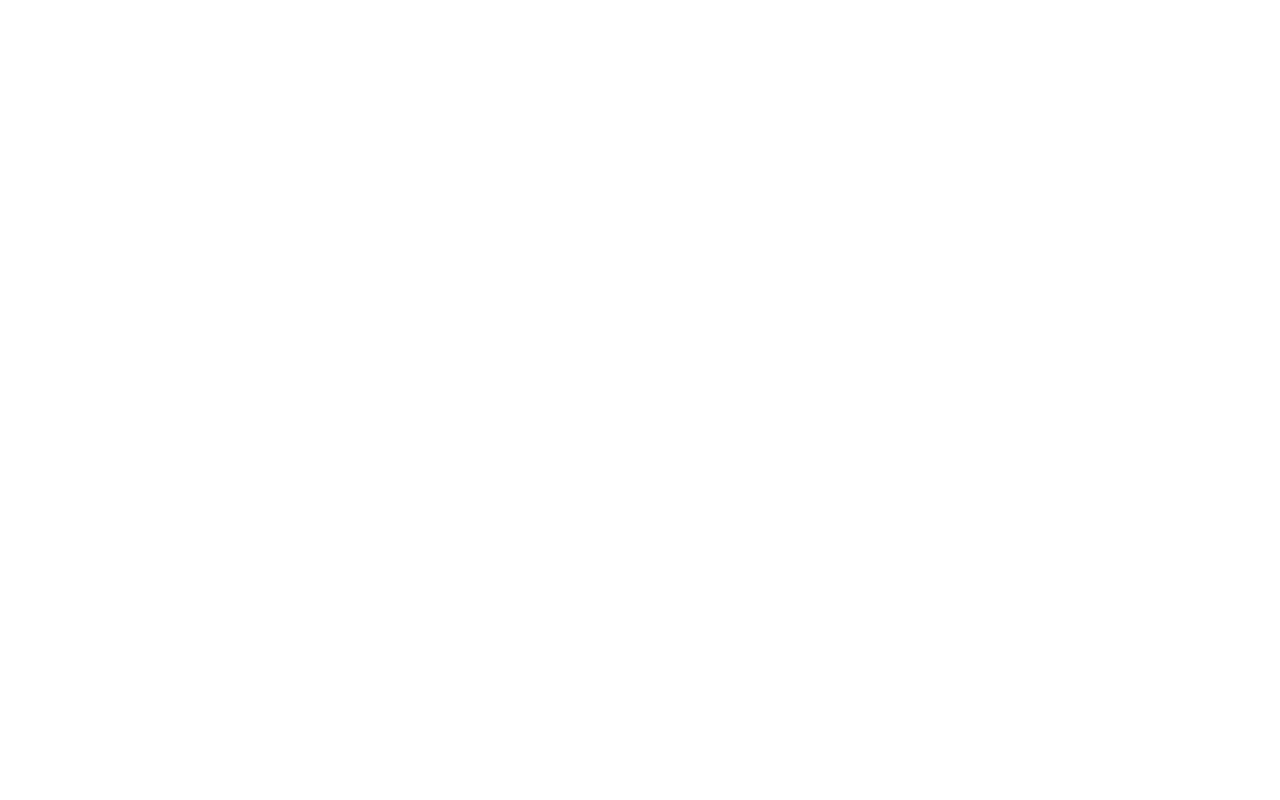
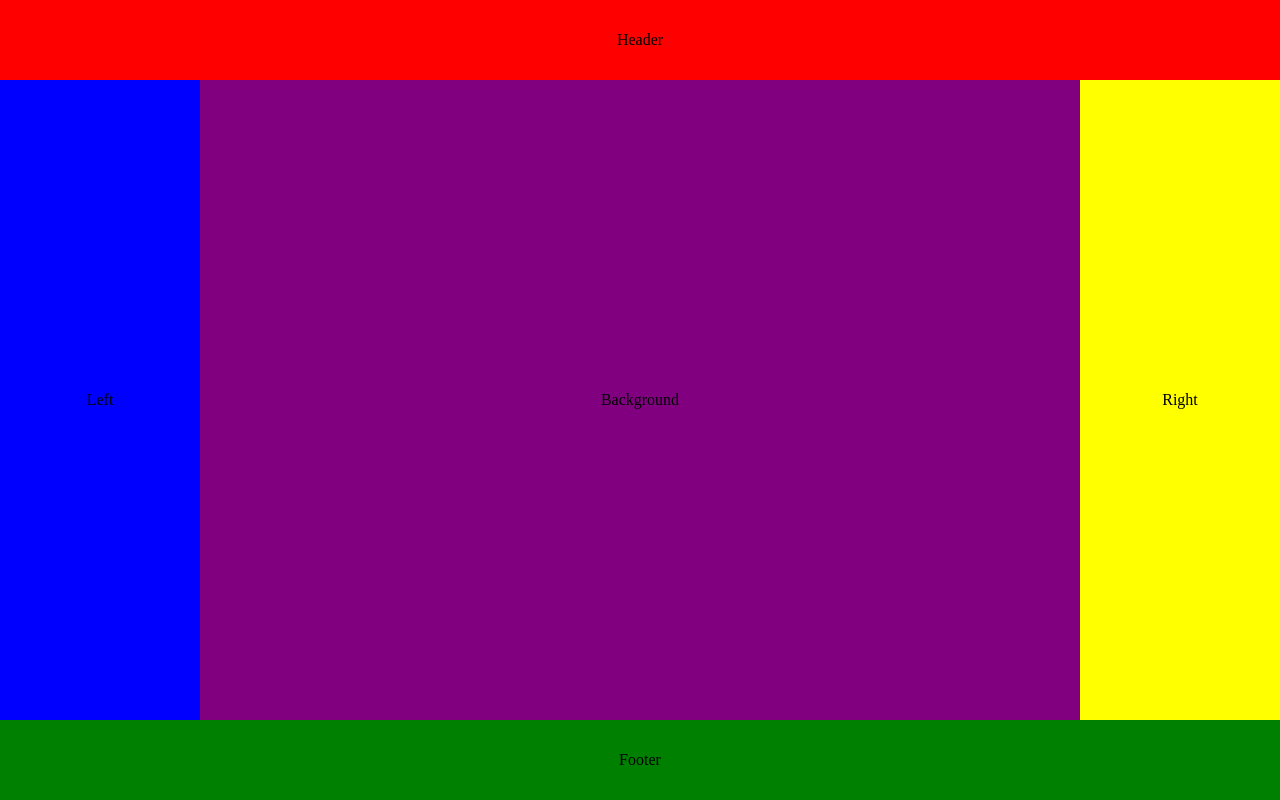
Before and after one commit to mixelpixel/Lambda-School-mini-bootcamp-2, a plain HTML site: page Lesson1/2homework/second_layout.html in a window 1280 px wide. Drawn offline with Linux system fonts and the light colour scheme.

Commit message:
second layout

```diff
--- a/Lesson1/2homework/homework2.css
+++ b/Lesson1/2homework/homework2.css
@@ -1 +1,42 @@
 /* second-layout.html */
+
+body {
+  background: purple;
+}
+
+a {
+  vertical-align: middle;
+  position: absolute;
+  top: 50%; left: 50%;
+  transform: translate(-50%,-50%);
+  /*background: orange;*/
+}
+
+#footer {
+  position: absolute;
+  bottom: 0; left: 0;
+  width: 100%; height: 80px;
+  background: green;
+}
+
+#header {
+  position: absolute;
+  top: 0; right: 0;
+  width: 100%; height: 80px;
+  background: red;
+}
+
+#Lsidebar {
+  position: absolute;
+  top:0; bottom:0; left:0;
+  width:200px; height: 100%;
+  background: blue;
+  vertical-align: middle;
+}
+
+#Rsidebar {
+  position: absolute;
+  top:0; bottom:0; right:0;
+  width:200px; height: 100%;
+  background: yellow;
+}
--- a/Lesson1/2homework/second_layout.html
+++ b/Lesson1/2homework/second_layout.html
@@ -9,9 +9,14 @@
     <link rel="stylesheet" type="text/css" href="homework2.css">
   </head>
 
-  <body>
+  <body><a>Background</a>
 
-
+    <div class="container">
+      <div id="Lsidebar"><a>Left</a></div>
+      <div id="Rsidebar"><a>Right</a></div>
+      <div id="header"><a>Header</a></div>
+      <div id="footer"><a>Footer</a></div>
+    </div>
 
   </body>
 
```
Also changed, not shown: Lesson1/2homework/second-layout.png (added).
